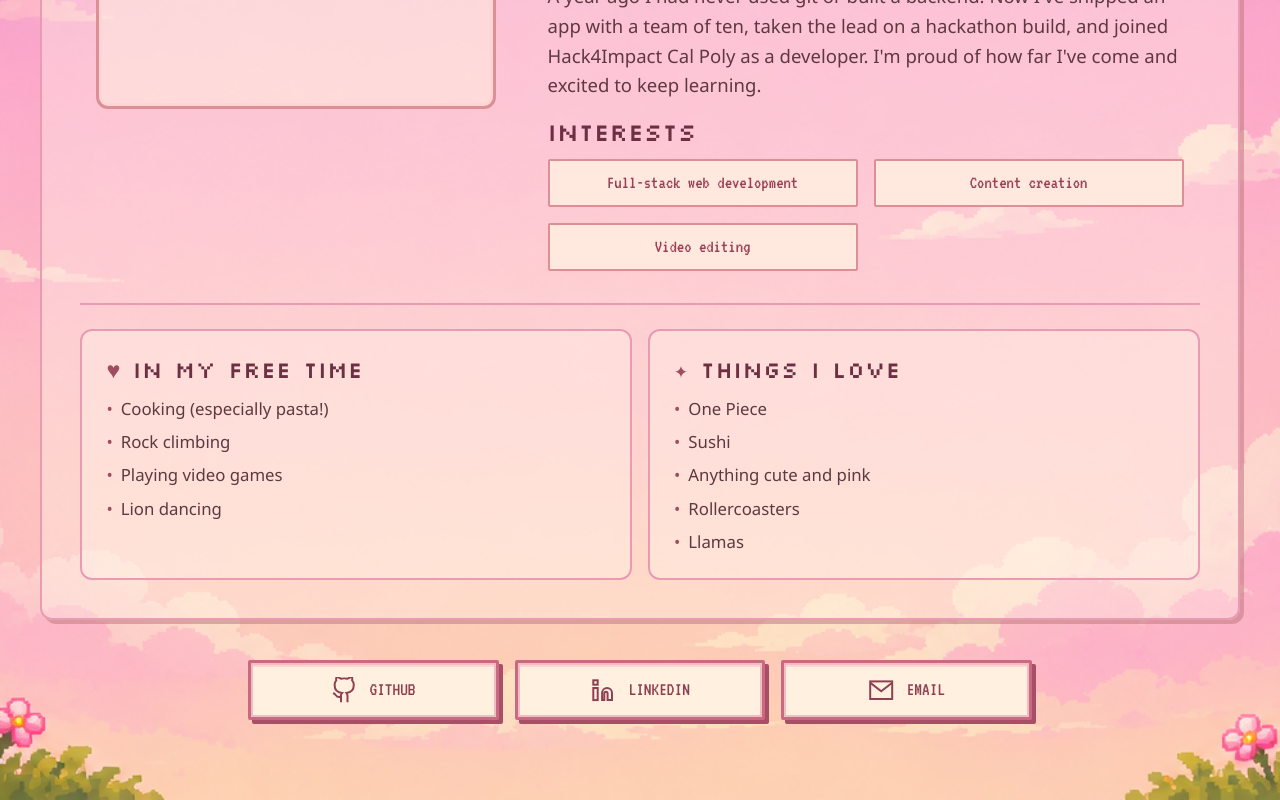
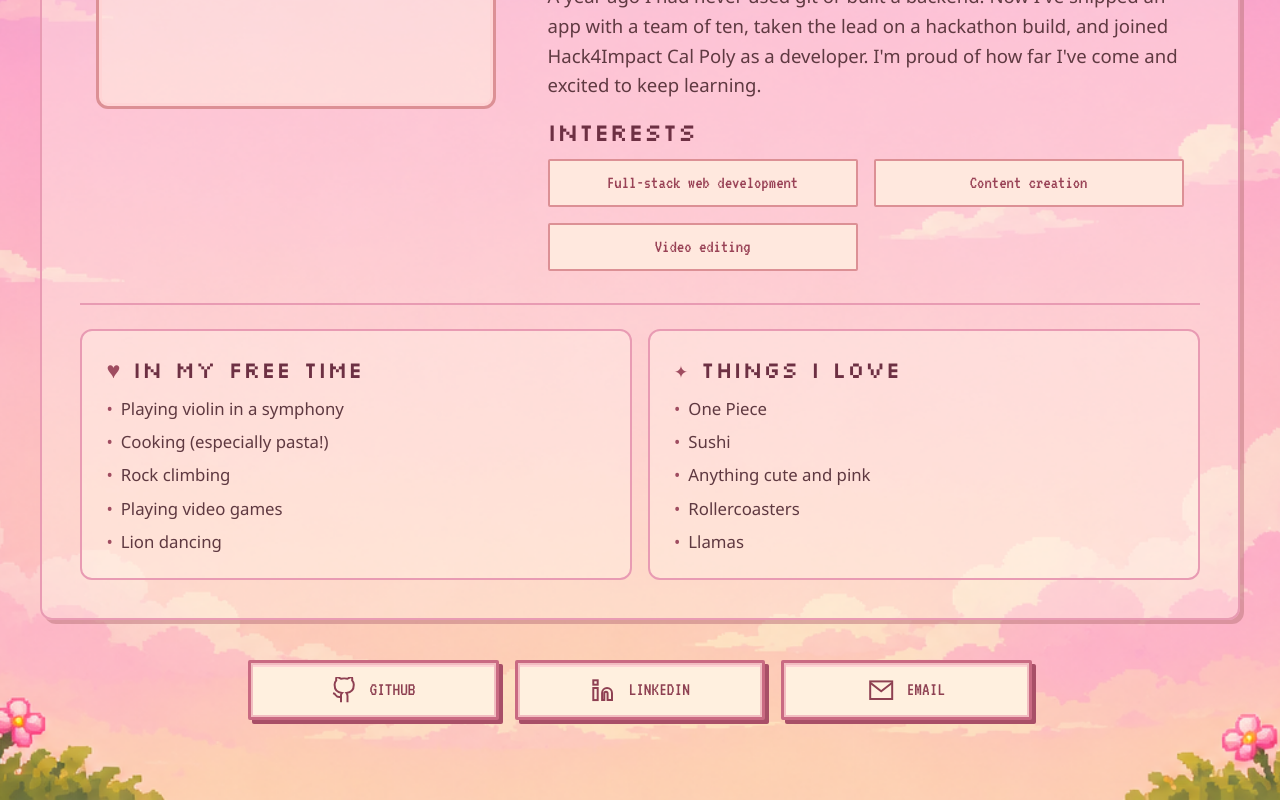
Before and after one commit to eokumoto/portfolio, a React (Vite) app: page /about in a window 1280 px wide. Shown: the part 513-1313 px from the top of the page. Built offline with nearby package versions, Linux system fonts and the light colour scheme.

Commit message:
Add violin to the About page free-time list
Co-Authored-By: Claude Opus 5.5 <noreply@anthropic.com>
Claude-Session: https://claude.ai/code/session_01S7QBKQ2A1JQf48Wt6Uoeb5

```diff
--- a/src/data/about.ts
+++ b/src/data/about.ts
@@ -46,6 +46,7 @@ export const aboutContent: AboutContent = {
     {
       display: 'list',
       items: [
+        'Playing violin in a symphony',
         'Cooking (especially pasta!)',
         'Rock climbing',
         'Playing video games',
```
